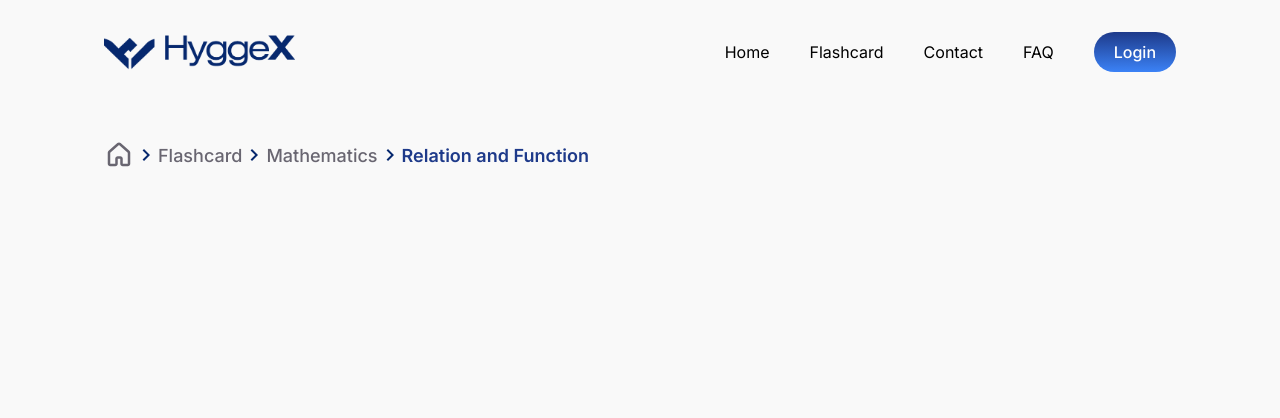
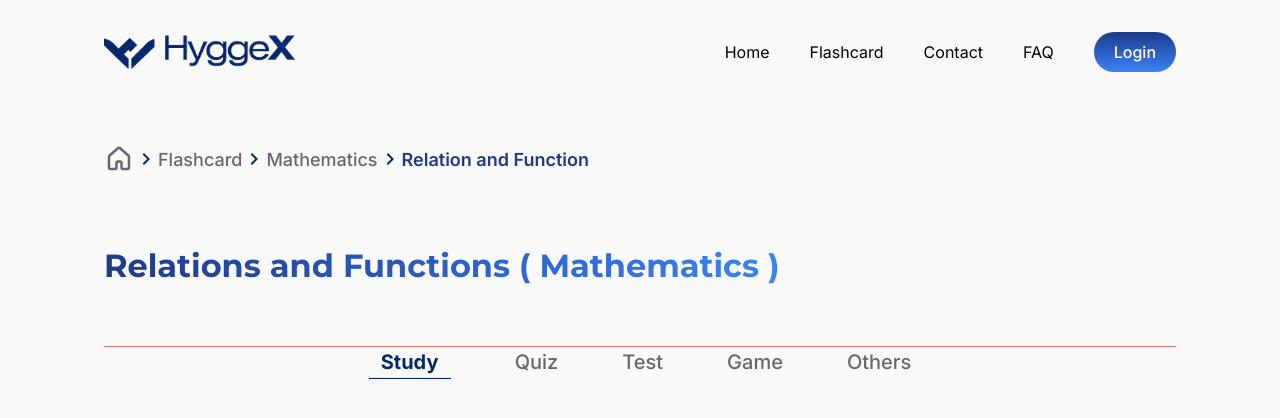
Before and after one commit to Op-Pautu/hyggex-intern, a Next.js app: page / in a window 1280 px wide. Shown: the top 418 px of the page. Built offline with nearby package versions, Linux system fonts and the light colour scheme.

Commit message:
Add categories

```diff
--- a/app/page.jsx
+++ b/app/page.jsx
@@ -1,11 +1,15 @@
 import BreadCrumbs from "@/components/BreadCrumps";
+import Categories from "@/components/Categories";
 import Header from "@/components/Header";
+import Title from "@/components/Title";
 
 export default function Home() {
   return (
     <main className="flex flex-col min-h-screen px-[104px] py-[32px]">
       <Header />
       <BreadCrumbs />
+      <Title />
+      <Categories />
     </main>
   );
 }
--- a/components/BreadCrumps.jsx
+++ b/components/BreadCrumps.jsx
@@ -4,7 +4,7 @@ import ArrowSvg from "./ArrowSvg";
 
 const BreadCrumbs = () => {
   return (
-    <div className="mt-[68px] flex items-center">
+    <div className="mt-[72px] flex items-center">
       <HomeSvg />
       <ArrowSvg />
       <p className="text-[#696671] font-[500] text-[18px]">Flashcard</p>
--- /dev/null
+++ b/components/Categories.jsx
@@ -0,0 +1,21 @@
+import React from "react";
+
+const Categories = () => {
+  return (
+    <div className="w-full mx-auto mt-[56px] border-red-400 border-t">
+      <ul className="flex justify-center gap-[64px]">
+        <li className="text-[20px] text-[#06286E] font-[700] text-center pb-3">
+          Study
+          <hr className="w-[82px] h-[2px]  bg-[#06286E]" />
+        </li>
+
+        <li className="text-[20px] text-[#696671] font-[500]">Quiz</li>
+        <li className="text-[20px] text-[#696671] font-[500]">Test</li>
+        <li className="text-[20px] text-[#696671] font-[500]">Game</li>
+        <li className="text-[20px] text-[#696671] font-[500]">Others</li>
+      </ul>
+    </div>
+  );
+};
+
+export default Categories;
--- /dev/null
+++ b/components/Title.jsx
@@ -0,0 +1,15 @@
+import React from "react";
+import { Montserrat } from "next/font/google";
+
+const montserrat = Montserrat({ subsets: ["latin"] });
+const Title = () => {
+  return (
+    <div className={`${montserrat.className} mt-[68px] mr-auto`}>
+      <p className="text-[32px] font-bold leading-normal text-center text-transparent bg-clip-text bg-gradient-to-r from-blue-900 to-blue-500">
+        Relations and Functions ( Mathematics )
+      </p>
+    </div>
+  );
+};
+
+export default Title;
--- a/styles/component.module.css
+++ /dev/null
@@ -1,5 +0,0 @@
-.text {
-    font-family: var(--font-inter);
-    font-weight: 700;
-    font-style: italic;
-}
--- a/styles/fonts.ts
+++ /dev/null
@@ -1,6 +0,0 @@
-// import { Montserrat, Lora } from "next/font/google";
-
-// const montserrat = Montserrat({ subsets: ['latin'] })
-// const lora = Lora({ subsets: ['latin'] })
-
-// export { montserrat, lora }
```
